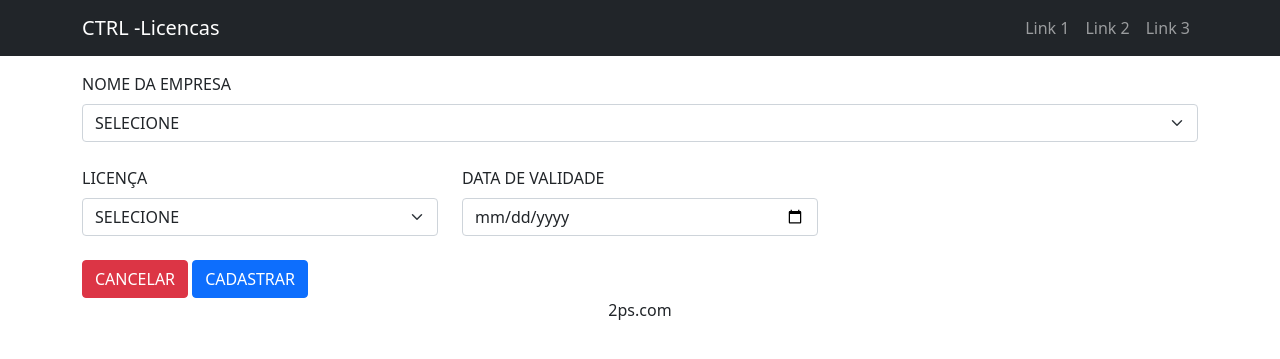
After one commit to odenilsonmarques/sistema_controle_licencas, a PHP site: page /registerLicense.php in a window 1280 px wide. The commit adds this page. Shown: the top 359 px of the page. Run offline with PHP 8.4, Linux system fonts and the light colour scheme; data that the repository does not hold is empty.

Commit message:
cricao das paginas de cadastro de empresas e licenças

```diff
--- a/config/connection.php
+++ b/config/connection.php
@@ -5,7 +5,7 @@
  $dbpass = "o1w2o3o4p5rt";
 try{
     $connectionPDO = new PDO($dsn, $dbuser, $dbpass);
-    echo "conectado com sucesso";
+    // echo "conectado com sucesso"; //as vezes qunaod essa linha fica sem ser comentada pode dar um erro ao tentar relizar um cadastro (Warning: Cannot modify header information - headers already sent by (output started at /var/www/html/config/connection.php:8) in /var/www/html/receiveCompany.php on line 12)
 }catch(PDOException $e){
     echo "Error".$e->getMessage();
 }
--- /dev/null
+++ b/footer.php
@@ -0,0 +1,9 @@
+<footer>
+    <div class="container">
+        <dvi class="row">
+            <div class="col-lg-12">
+                <p class="text-center">2ps.com</p>
+            </div>
+        </dvi>
+    </div>
+</footer>
--- /dev/null
+++ b/header.php
@@ -0,0 +1,23 @@
+<header>
+    <nav class="navbar navbar-expand-sm bg-dark navbar-dark">
+        <div class="container">
+            <a class="navbar-brand" href="#">CTRL -Licencas</a>
+            <button class="navbar-toggler" type="button" data-bs-toggle="collapse" data-bs-target="#collapsibleNavbar">
+                <span class="navbar-toggler-icon"></span>
+            </button>
+            <nav class="collapse navbar-collapse justify-content-end" id="collapsibleNavbar">
+                <ul class="navbar-nav">
+                    <li class="nav-item">
+                        <a class="nav-link" href="#">Link 1</a>
+                    </li>
+                    <li class="nav-item">
+                        <a class="nav-link" href="#">Link 2</a>
+                    </li>
+                    <li class="nav-item">
+                        <a class="nav-link" href="#">Link 3</a>
+                    </li>
+                </ul>
+            </nav>
+        </div>
+    </nav>
+</header>
--- /dev/null
+++ b/registerLicense.php
@@ -0,0 +1,77 @@
+<?php
+include_once 'config/connection.php';
+?>
+<!DOCTYPE html>
+<html lang="en">
+<head>
+    <meta charset="UTF-8">
+    <meta http-equiv="X-UA-Compatible" content="IE=edge">
+    <meta name="viewport" content="width=device-width, initial-scale=1.0">
+    <link rel="stylesheet" href="assets/css/bootstrap.min.css">
+    <title>Cadastro empresa</title>
+</head>
+<body>
+    <?php include_once 'header.php'?>
+        <div class="container">
+            <div class="row">
+                <div class="col-12">
+                    <form action="receiveCompany.php" method="POST">
+                        <div class="row">
+                            <div class="col-12">
+                                <label for="nameCompany" class="form-label mt-3">NOME DA EMPRESA</label>
+                                <select name="nameCompany" id="" class="form-select" >
+                                    <option value="">SELECIONE</option>
+                                    <?php
+                                        $companys = [];
+                                        $searchCompanys = $connectionPDO->query("SELECT * FROM company");
+                                        if($searchCompanys->rowCount()>0){
+                                            $companys = $searchCompanys->fetchAll(PDO::FETCH_ASSOC);
+                                            foreach($companys as $compan){?>
+                                                <option value="<?=$compan['id_company'];?>"><?=$compan['nameCompany'];?></option>
+                                                <?
+                                            }
+                                        }
+                                    ?>
+                                </select>
+                            </div>
+                        </div>
+                        <div class="row">
+                            <div class="col-4">
+                                <label for="nameRepresentative" class="form-label mt-4">LICENÇA</label>
+                                <select name="type_licensa" id="" class="form-select" >
+                                    <option value="">SELECIONE</option>
+                                    <option value="AUTORIZAÇÃO PARA CORTE DE ARVORE">AUTORIZAÇÃO PARA CORTE DE ARVORE</option>
+                                    <option value="AUTORIZAÇÃO PARA PODA DE ÁRVORE">AUTORIZAÇÃO PARA PODA DE ÁRVORE</option>
+                                    <option value="AUTORIZAÇÃO DE LIMPEZA DE ÁREA">AUTORIZAÇÃO DE LIMPEZA DE ÁREA</option>
+                                    <option value="AUTORIZAÇÃO PARA SUPRESSÃO DE VEGETAÇÃO E LIMPEZA DE ÁREA">AUTORIZAÇÃO PARA SUPRESSÃO DE VEGETAÇÃO E LIMPEZA DE ÁREA</option>
+                                    <option value="LICENCA AMBIENTAL SIMPLIFICADA">L.A.S</option>
+                                    <option value="LICENÇA DE INSTALAÇÃO">L.I</option>
+                                    <option value="LICENÇA DE OPERAÇÃO">L.O</option>
+                                    <option value="LICENÇA DE OPERAÇÃO CORRETIVA">L.O.C</option>
+                                    <option value="LICENÇA DE PRÉVIA">L.P</option>
+                                    <option value="RENOVAÇÃO DE LAS">R.L.A.S</option>
+                                    <option value="RENOVAÇÃO DE LICENCA PRÉVIA">R.L.P</option>
+                                    <option value="RENOVAÇÃO DE LICENÇA DE INSTALAÇÃO">R.L.I</option>
+                                    <option value="RENOVAÇÃO DE LICENÇA DE OPERAÇÃO">R.L.O</option>
+                                </select>
+                            </div>
+                            <div class="col-4">
+                                <label for="due_date" class="form-label mt-4">DATA DE VALIDADE</label>
+                                <input type="date" name="due_date" id="due_date" class="form-control" required>
+                            </div>
+                            <div class="col-4"></div>
+                        </div>
+                        </div class="row">
+                            <div class="col-12">
+                                <a class="btn btn-danger mt-4" href="index.php">CANCELAR</a>
+                                <input type="submit" value="CADASTRAR" class="btn btn-primary mt-4">
+                            </div>
+                        </div>
+                    </form>
+                </div>
+            </div>
+        </div>
+    <?php include_once 'footer.php'?>
+    <script src="assets/js/bootstrap.bundle.min.js"></script>
+</body>
+</html>
```
Also changed, not shown: index.php (+6 -21 lines), receiveCompany.php (added, +16 -0 lines), registerCompany.php (added, +39 -0 lines).
